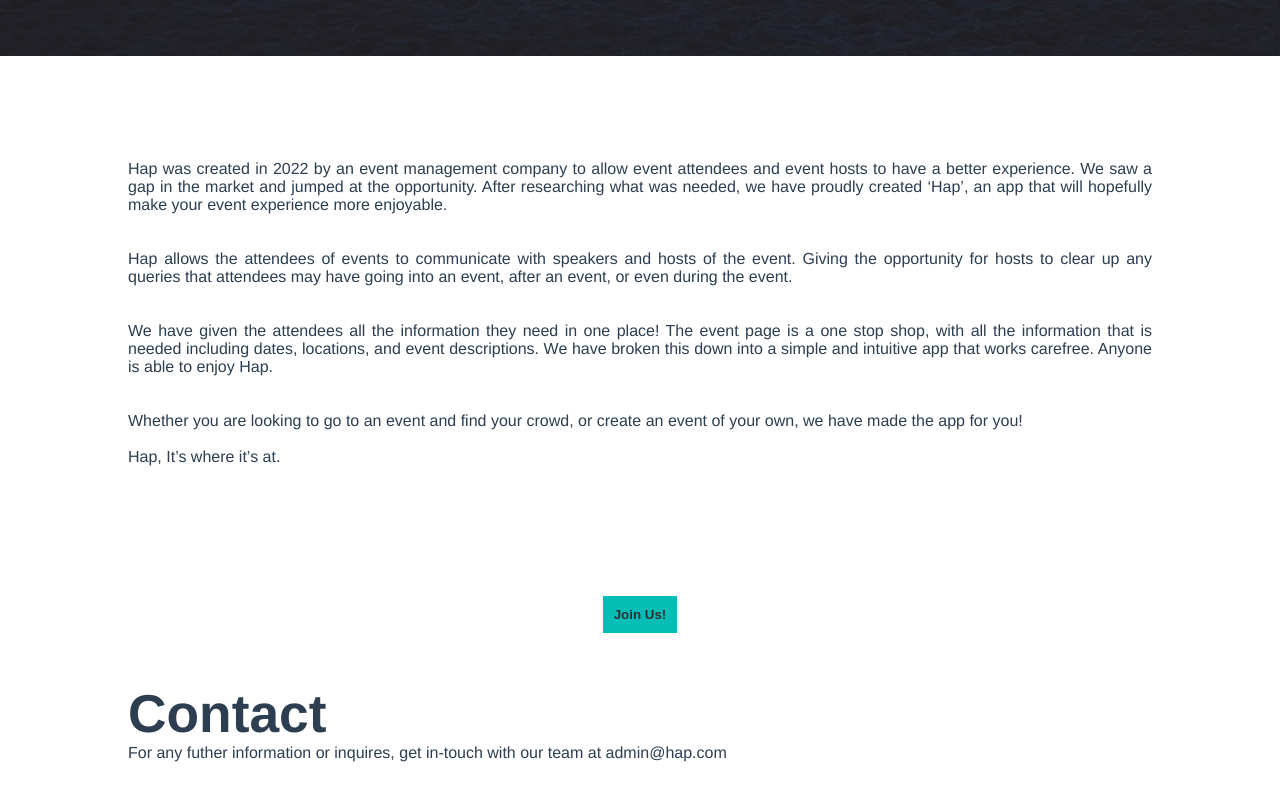
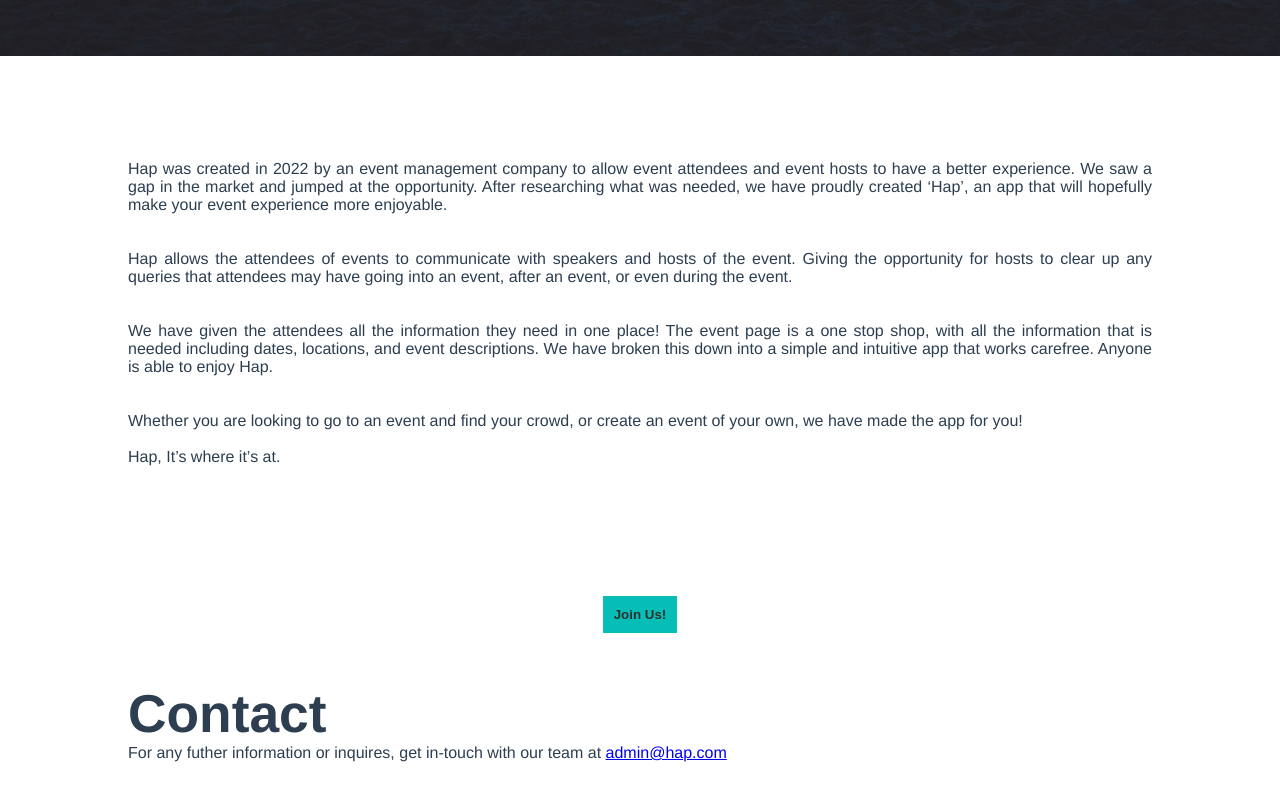
Before and after one commit to thomasking135/yoobee_JS_Framework_Assignment, a Vue app: page /about in a window 1280 px wide. Shown: the part 981-1781 px from the top of the page. Built offline with nearby package versions, Linux system fonts and the light colour scheme.

Commit message:
Added hyperlink for Profile page email

```diff
--- a/src/views/AboutView.vue
+++ b/src/views/AboutView.vue
@@ -52,7 +52,7 @@
     <h2 class="ContactHeader">Contact</h2>
     <p class="contactPara">
       For any futher information or inquires, get in-touch with our team at
-      admin@hap.com
+      <a href="mailto:admin@hap.com">admin@hap.com</a>
     </p>
   </div>
 </template>
```
